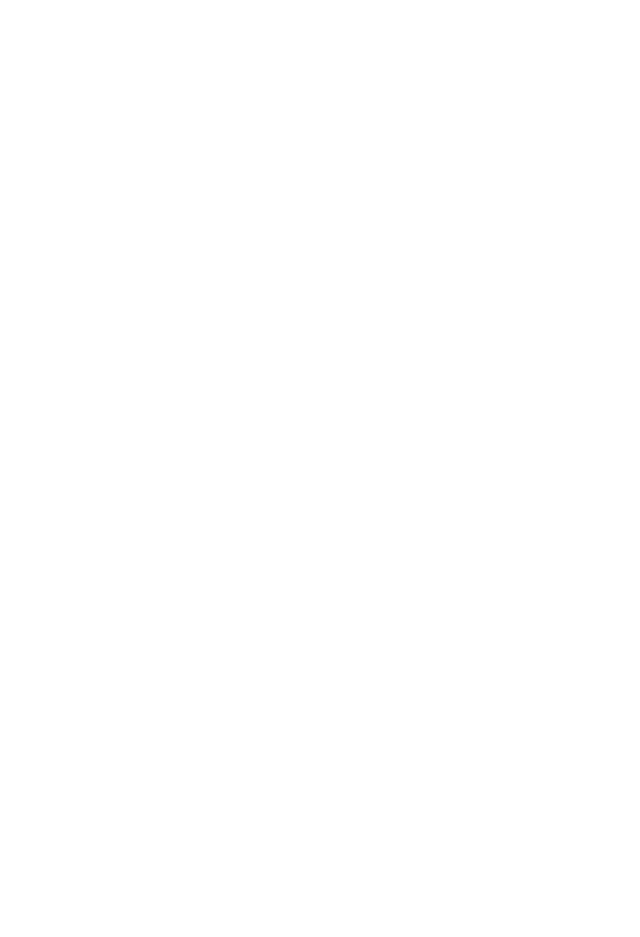
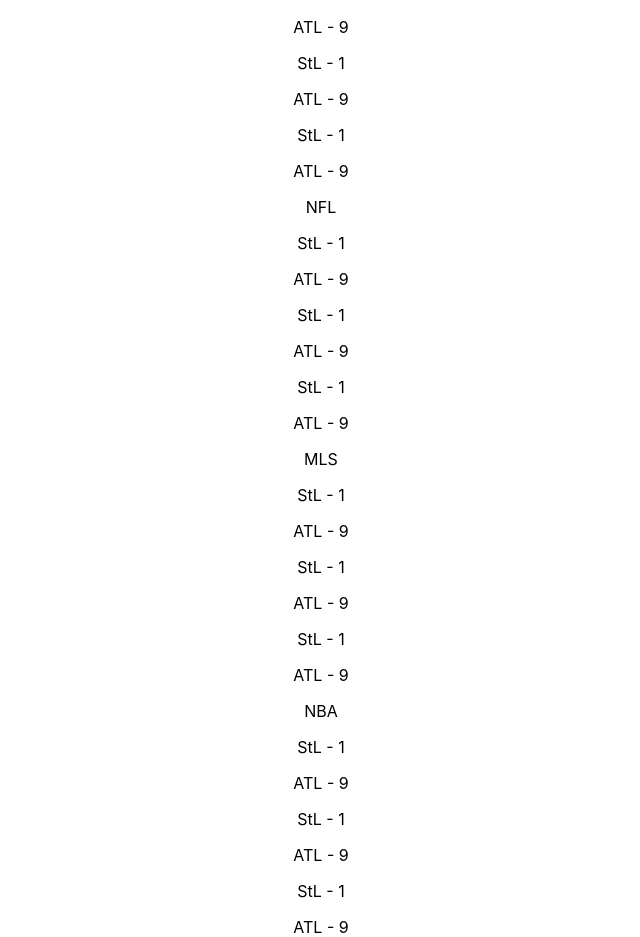
Before and after one commit to sherget15/FanHub, a React (Create React App) app in the folder client/: page / in a window 1280 px wide. Shown: the part 163-1100 px from the top of the page, without its empty margins (319-959 px from the left). Before the commit the page ends 800 px from the top, so only its background shows below. Built offline with nearby package versions, Linux system fonts and the light colour scheme; no server answers.

Commit message:
touch up

```diff
--- a/client/src/containers/MainContainer.jsx
+++ b/client/src/containers/MainContainer.jsx
@@ -8,6 +8,7 @@
 import TeamCreate from '../screens/TeamCreate';
 import TeamEdit from '../screens/TeamEdit';
 import TeamDetail from '../screens/TeamDetail';
+import HomePage from '../screens/homepage/HomePage';
 
 export default function MainContainer(props) {
   const [teams, setTeams] = useState([]);
@@ -74,6 +75,12 @@
             currentUser={currentUser}
           />
         </Route>
+
+        <Route path='/'>
+          <HomePage />
+        </Route>
+
+
       </Switch>
     </div>
   );
--- /dev/null
+++ b/client/src/screens/homepage/HomePage.jsx
@@ -0,0 +1,10 @@
+import React from 'react'
+import LiveBar from './components/LiveBar'
+
+export default function HomePage() {
+  return (
+    <div>
+      <LiveBar/>
+    </div>
+  )
+}
--- /dev/null
+++ b/client/src/screens/homepage/components/LiveBar.jsx
@@ -0,0 +1,88 @@
+import React from 'react'
+import './LiveBar.css'
+
+export default function LiveBar() {
+  return (
+    <div>
+      <div>
+
+        <p>MLB</p>
+
+        <div>
+          <div>
+            <p>StL - 1</p>
+            <p>ATL - 9</p>
+          </div>
+          <div>
+            <p>StL - 1</p>
+            <p>ATL - 9</p>
+          </div>
+          <div>
+            <p>StL - 1</p>
+            <p>ATL - 9</p>
+          </div>
+        </div>
+
+      </div>
+      <div>
+
+        <p>NFL</p>
+
+        <div>
+          <div>
+            <p>StL - 1</p>
+            <p>ATL - 9</p>
+          </div>
+          <div>
+            <p>StL - 1</p>
+            <p>ATL - 9</p>
+          </div>
+          <div>
+            <p>StL - 1</p>
+            <p>ATL - 9</p>
+          </div>
+        </div>
+
+      </div>
+      <div>
+
+        <p>MLS</p>
+
+        <div>
+          <div>
+            <p>StL - 1</p>
+            <p>ATL - 9</p>
+          </div>
+          <div>
+            <p>StL - 1</p>
+            <p>ATL - 9</p>
+          </div>
+          <div>
+            <p>StL - 1</p>
+            <p>ATL - 9</p>
+          </div>
+        </div>
+
+      </div>
+
+      <div>
+        <p>NBA</p>
+
+        <div>
+          <div>
+            <p>StL - 1</p>
+            <p>ATL - 9</p>
+          </div>
+          <div>
+            <p>StL - 1</p>
+            <p>ATL - 9</p>
+          </div>
+          <div>
+            <p>StL - 1</p>
+            <p>ATL - 9</p>
+          </div>
+        </div>
+      </div>
+    </div>
+  )
+}
```
Also changed, not shown: client/src/screens/homepage/components/LiveBar.css (added).
